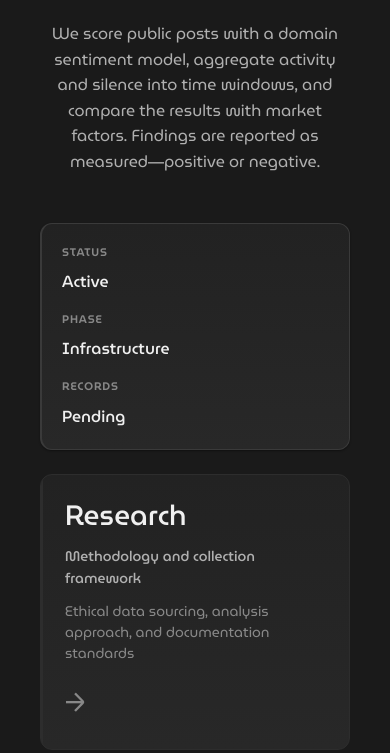
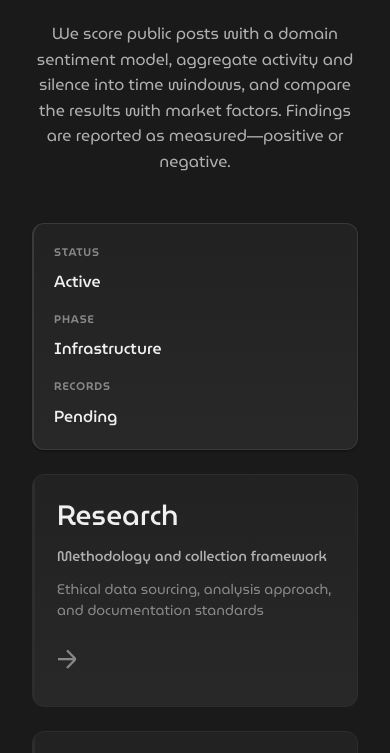
Before and after one commit to SiCkGFX/instrumetriq-site, an Astro site: page / in a window 390 px wide. Shown: the part 251-1004 px from the top of the page. Built offline with nearby package versions, Linux system fonts and the light colour scheme; Astro itself is replaced by a stand-in of ours.

Commit message:
Container contract: add mobile padding override
Keep a single .container definition in global.css and add the <=640px padding-left/right:16px override so header/footer/main share deterministic edges on mobile.

```diff
--- a/src/styles/global.css
+++ b/src/styles/global.css
@@ -165,10 +165,17 @@ a:focus {
 /* Layout utilities */
 .container {
   max-width: 1120px;
+  margin-left: auto;
+  margin-right: auto;
   padding-left: 24px;
   padding-right: 24px;
-  margin-left: auto;
-  margin-right: auto;
+}
+
+@media (max-width: 640px) {
+  .container {
+    padding-left: 16px;
+    padding-right: 16px;
+  }
 }
 
 .content {
```
